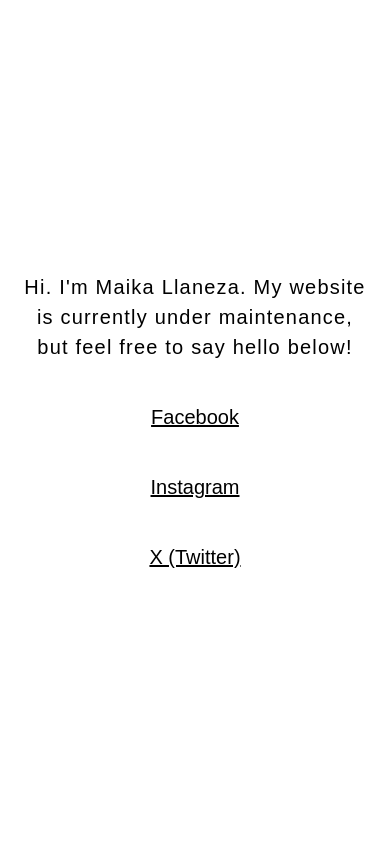
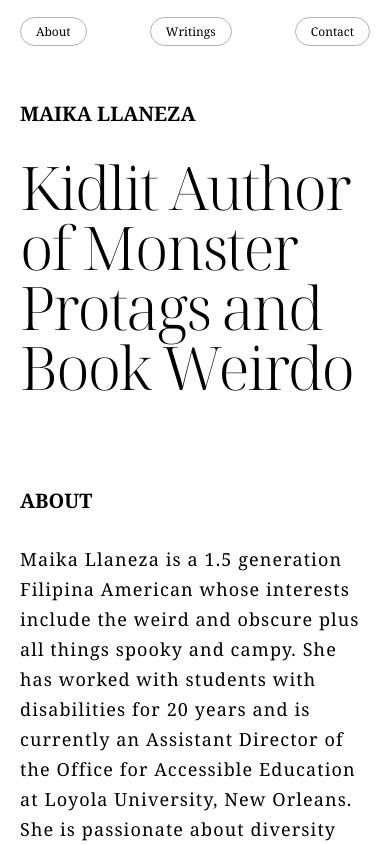
Before and after one commit to JoshuaIsADev/Maika-Llaneza, a React (Create React App) app: page / in a window 390 px wide. Shown: the top 844 px of the page. Built offline with nearby package versions, Linux system fonts and the light colour scheme.

Commit message:
redesigned website per client feedback

```diff
--- a/src/About.js
+++ b/src/About.js
@@ -5,18 +5,16 @@
   return (
     <section id='about' className='container'>
       <div className='container-70'>
+        <h3 className='summary-title'>Maika Llaneza</h3>
         <h1 className='headline'>
           Kidlit Author of Monster Protags and Book Weirdo
         </h1>
-        <Summary
-          title='About'
-          paragraph1='Maika Llaneza is a 1.5 generation Filipina American whose interests include the weird and obscure plus all things spooky and campy. She has worked with students with disabilities for 20 years and is currently an Assistant Director of the Office for Accessible Education at Loyola University, New Orleans. She is passionate about diversity and inclusion and supporting works created by underrepresented communities.'
-          paragraph2='Maika earned her BA in Global Studies, MS in Special Education, and is one Capstone Seminar from an MA in English and an MA in Theology - Institute for Spirituality and Social Justice Program at Xavier University in Cincinnati. These days she is working on her third graphic novel manuscript, a UX Design Certificate, and edits on her MG monster GN.'
-        />
       </div>
-      <div className='container-30 ux-img-container'>
-        <img src={maika} alt='profile' className='about-img' />
-      </div>
+      <Summary
+        title='About'
+        paragraph1='Maika Llaneza is a 1.5 generation Filipina American whose interests include the weird and obscure plus all things spooky and campy. She has worked with students with disabilities for 20 years and is currently an Assistant Director of the Office for Accessible Education at Loyola University, New Orleans. She is passionate about diversity and inclusion and supporting works created by underrepresented communities.'
+        paragraph2='Maika earned her BA in Global Studies, MS in Special Education, and is one Capstone Seminar from an MA in English and an MA in Theology - Institute for Spirituality and Social Justice Program at Xavier University in Cincinnati. These days she is working on her third graphic novel manuscript, a UX Design Certificate, and edits on her MG monster GN.'
+      />
     </section>
   );
 }
--- a/src/App.js
+++ b/src/App.js
@@ -1,25 +1,25 @@
 import './styles.css';
-import Maintenance from './Maintenance';
-// import Header from './Header';
+// import Maintenance from './Maintenance';
+import Header from './Header';
 // import Navigation from './Navigation';
-// import About from './About';
-// import Writer from './Writer';
-// import Ux from './Ux';
-// import Footer from './Footer';
+import About from './About';
+import Writer from './Writer';
+import Ux from './Ux';
+import Footer from './Footer';
 
 function App() {
   return (
-    // <div>
-    //   <Header />
-    //   <Navigation />
-    //   <main>
-    //     <About />
-    //     <Writer />
-    //     <Ux />
-    //   </main>
-    //   <Footer />
-    // </div>
-    <Maintenance />
+    <div>
+      <Header />
+      {/* <Navigation /> */}
+      <main>
+        <About />
+        <Writer />
+        {/* <Ux /> */}
+      </main>
+      <Footer />
+    </div>
+    // <Maintenance />
   );
 }
 
--- a/src/Header.js
+++ b/src/Header.js
@@ -1,8 +1,22 @@
 function Header() {
   return (
-    <header className='container'>
-      <h2>Maika</h2>
-      <h2>Llaneza</h2>
+    <header className='header-nav-container'>
+      <nav id='header-nav'>
+        <ul>
+          <li>
+            <a href='#'>About</a>
+          </li>
+          <li>
+            <a href='#writer'>Writings</a>
+          </li>
+          {/* <li>
+            <a href='#ux'>UX</a>
+          </li> */}
+          <li>
+            <a href='#contact'>Contact</a>
+          </li>
+        </ul>
+      </nav>
     </header>
   );
 }
--- a/src/Summary.js
+++ b/src/Summary.js
@@ -1,6 +1,6 @@
 function Summary({ title, paragraph1, paragraph2 }) {
   return (
-    <div className='summary-container'>
+    <div>
       <h3 className='summary-title'>{title}</h3>
       <p>{paragraph1}</p>
       <br></br>
--- a/src/Writer.js
+++ b/src/Writer.js
@@ -4,13 +4,10 @@
 function Writer() {
   return (
     <section id='writer' className='container'>
-      <div className='writings-container'>
-        <div className='container-70'>
       <Summary
         title='Writer'
         paragraph1='Her work can be found in Sojourners Magazine (January 2020 Cover Feature granted 2nd Place for the 2021 Higher Goals Awards by Evangelical Press Association), Inheritance Magazine, HelloGiggles, Stories with Sapphire Podcast, Stories for Change Podcast, Spooked Podcast, Healing the Unknown, and State of Formation. She was also a 2018-2019 State of Formation Writing Fellow and presented at the 17th Biennial Filipino American National Historical Society Conference. She is a book weirdo and monster fanatic.'
       />
-        </div>
       <div>
         <Writings
           title='Uneasy Rider'
@@ -73,7 +70,6 @@
           url='https://www.inheritancemag.com/stories/nurturing-the-monsters'
         />
       </div>
-      </div>
     </section>
   );
 }
--- a/src/styles.css
+++ b/src/styles.css
@@ -9,8 +9,6 @@
   font-family: 'Noto Serif', serif;
   background-color: rgb(255, 255, 255);
   overflow-x: hidden;
-  width: 100lvw;
-  height: 100lvh;
   align-items: center;
   justify-content: center;
 }
@@ -20,35 +18,24 @@
   scroll-behavior: smooth;
 }
 
-header {
-  margin: auto;
-  width: 100lvw;
-  background-color: rgb(255, 255, 255);
-  display: flex;
-  justify-content: space-between;
-  z-index: 100;
-}
-
 h1,
 h2,
-h3,
-h4,
-.writings-title {
+h4 {
   font-family: 'Noto Serif Display', serif;
 }
 
 h1 {
-  font-size: clamp(5rem, 7lvw, 14.1rem);
-  font-weight: 200;
-  line-height: clamp(5rem, 7lvw, 14.1rem);
-  text-transform: uppercase;
+  font-size: 10rem;
+  font-weight: 300;
+  line-height: 10rem;
+  letter-spacing: -0.8rem;
   color: rgba(0, 0, 0, 1);
 }
 
 .writings-title {
-  font-size: clamp(4rem, 5lvw, 10.1rem);
-  font-weight: 200;
-  line-height: clamp(4rem, 5lvw, 10.1rem);
+  font-size: 3rem;
+  font-weight: 300;
+  line-height: 3rem;
   text-transform: uppercase;
   color: rgba(0, 0, 0, 1);
 }
@@ -64,9 +51,8 @@
 }
 
 h3 {
-  font-size: 2.4rem;
-  font-weight: 300;
-  letter-spacing: 0.3rem;
+  font-size: 2rem;
+  font-weight: 700;
   text-transform: uppercase;
 }
 
@@ -86,7 +72,7 @@
   line-height: 3rem;
   letter-spacing: 0.11rem;
   text-align: left;
-  color: rgba(0, 0, 0, 0.6);
+  color: rgba(0, 0, 0, 1);
 }
 
 a {
@@ -102,10 +88,6 @@
   margin-left: 2rem;
 }
 
-.headline {
-  padding-bottom: 10rem;
-}
-
 .summary-title {
   margin-bottom: 3rem;
 }
@@ -114,10 +96,10 @@
 
 .container {
   display: flex;
-  flex-direction: row;
+  flex-wrap: wrap;
   width: 100%;
-  max-width: 1800px;
-  padding: 0 4rem 0 12rem;
+  max-width: 1000px;
+  padding: 0 4rem;
   margin: auto;
 }
 
@@ -130,23 +112,31 @@
   max-width: 30%;
 }
 
-.summary-container {
-  padding-left: 15rem;
+.header-nav-container {
+  display: flex;
+  width: 100lvw;
+  height: 10rem;
+  justify-content: center;
+  align-items: center;
 }
 
 /* HEADER */
 
 #header-nav {
+  display: flex;
+  flex-direction: row;
   width: 100%;
-  margin-top: 35lvh;
-  margin-left: 2rem;
+  max-width: 1000px;
+  padding: 0 4rem;
+  margin: auto;
   position: fixed;
+  justify-content: right;
 }
 
 #header-nav ul {
   list-style: none;
   display: flex;
-  flex-direction: column;
+  flex-direction: row;
   justify-content: space-between;
   gap: 2.4rem;
 }
@@ -185,11 +175,11 @@
 
 /* WRITER */
 
-.writings-container {
+/* .writings-container {
   display: flex;
   flex-direction: column;
   gap: 6rem;
-}
+} */
 
 .writings {
   display: flex;
@@ -273,7 +263,7 @@
 .footer-link-container {
   display: flex;
   flex-direction: row;
-  justify-content: left;
+  justify-content: right;
   align-items: flex-end;
   gap: 1rem;
   padding-left: 4.5rem;
@@ -283,15 +273,14 @@
 .footer-link {
   color: rgba(255, 255, 255, 1);
   background-color: rgba(0, 0, 0, 1);
-  font-size: 2rem;
-  font-weight: 300;
-  min-height: 5rem;
-  min-width: 5rem;
-  border-radius: 5rem;
-  padding: 1rem;
-  margin-top: 3rem;
+  font-size: 1.2rem;
+  font-weight: 400;
   text-align: center;
   transition: 0.1s all ease-in-out;
+  border-radius: 4rem;
+  padding: 0.5rem 1.5rem 0.75rem;
+  margin-top: 3rem;
+  white-space: nowrap;
 }
 
 .footer-link:hover {
@@ -309,11 +298,10 @@
 #about,
 #writer {
   display: flex;
-  justify-content: space-between;
-  align-items: flex-end;
-  gap: 16rem;
+  gap: 10rem;
 }
 
+#about,
 #writer,
 #ux,
 #contact {
@@ -354,204 +342,110 @@
   padding-top: 4rem;
 }
 
-@media screen and (max-width: 1400px) {
-  .headline {
-    padding-bottom: 5rem;
-  }
-
-  #about,
-  #writer,
-  .ux-work-container {
-    gap: 8rem;
-  }
-
-  .footer-link-container {
-    padding-left: 2rem;
-  }
-}
-
-@media screen and (max-width: 1024px) {
-  p {
-    font-size: 1.4rem;
-    line-height: 2rem;
-  }
-
-  .summary-container {
-    padding-left: 5rem;
-  }
-
-  .writings {
-    padding: 2rem 0;
-    gap: 2rem;
-  }
-
-  hr {
-    padding-bottom: 2rem;
-  }
-}
-
-@media screen and (max-width: 900px) {
-  .footer-link-container {
-    padding-left: 1rem;
-  }
-
-  #about,
-  #writer,
-  .ux-work-container {
-    gap: 2rem;
-  }
-
-  .summary-container {
-    padding-left: 0rem;
-  }
-
-  h3 {
-    font-size: 1.6rem;
-    letter-spacing: 0.2rem;
-  }
-
-  h4 {
-    font-size: 1.2rem;
-    letter-spacing: 0.3rem;
-  }
-
-  p {
-    font-size: 1.2rem;
-    line-height: 1.6rem;
-    letter-spacing: 0.12rem;
-  }
-
-  .ux-experience-title {
-    font-size: 1rem;
-    line-height: 2rem;
-  }
-
-  #header-nav a {
-    font-size: 1rem;
-    font-weight: 300;
-  }
-
-  .footer-link {
-    color: rgba(255, 255, 255, 1);
-    background-color: rgba(0, 0, 0, 1);
-    font-size: 1.4rem;
-    font-weight: 300;
-    min-height: 4rem;
-    min-width: 4rem;
-    border-radius: 4rem;
-    padding: 1rem;
-    text-align: center;
-    transition: 0.1s all ease-in-out;
-  }
-}
-
-@media screen and (max-width: 700px) {
-  h2 {
-    padding-left: 0rem;
-  }
-
-  .container {
-    flex-direction: column;
-    padding: 0rem 2rem 0 2rem;
-    align-items: flex-start;
+@media screen and (max-width: 850px) {
+  h1 {
+    font-size: 9rem;
+    line-height: 9rem;
   }
 
   .container-70 {
     width: 100%;
     max-width: 100%;
   }
+
   .container-30 {
     width: 100%;
     max-width: 100%;
   }
 
-  .summary-container {
-    margin-top: 5rem;
+  .footer-link-container {
+    justify-content: left;
+    padding-left: 0rem;
+    padding-bottom: 5rem;
   }
 
-  .about-img {
-    max-width: 350px;
-    height: auto;
-    object-fit: cover;
+  #about,
+  #writer,
+  #ux,
+  #contact {
+    padding-top: 6rem;
   }
+}
 
-  header {
-    position: fixed;
-    top: 0;
-    padding-bottom: 10rem;
-    background-color: rgba(255, 255, 255, 0.9);
+@media screen and (max-width: 500px) {
+  .container {
+    padding: 0 2rem;
+    margin: auto;
   }
-
-  main {
-    padding-top: 12rem;
+  .header-nav-container {
+    display: flex;
+    height: 4rem;
+    align-items: flex-end;
   }
 
   #header-nav {
-    width: 100%;
-    max-width: 100%;
-    margin-top: 9rem;
-    padding: 2rem 0 1rem 0;
-    margin-left: 2rem;
-    padding-right: 4rem;
-    position: fixed;
-    background-color: rgba(255, 255, 255, 0.9);
+    padding: 0 2rem;
+    justify-content: center;
   }
 
   #header-nav ul {
-    flex-direction: row;
     justify-content: space-between;
-    gap: 0rem;
+    width: 100%;
+  }
+
+  #about {
+    margin: 0;
+  }
+
+  #about,
+  #writer {
+    gap: 5rem;
+  }
+
+  h1 {
+    font-size: 6rem;
+    line-height: 6rem;
+    letter-spacing: -0.2rem;
   }
 
   .writings {
     display: flex;
     flex-direction: column;
+    justify-content: space-between;
     align-items: flex-start;
     border-top: 1px solid rgba(0, 0, 0, 0.15);
-    padding: 2rem 0;
+    padding: 2rem 0 1rem 0;
     gap: 0rem;
   }
 
-  .writings-secondary {
-    width: 10rem;
-    padding: 0;
+  .writings-publisher {
+    padding-top: 1rem;
   }
 
-  .writings-publisher,
   .writings-info {
-    font-size: 1.2rem;
+    font-size: 1.4rem;
     font-weight: 300;
     color: rgba(0, 0, 0, 0.6);
     text-align: left;
   }
 
+  .writings-publisher {
+    line-height: 1rem;
+  }
+
   .footer-link-container {
+    justify-content: left;
     padding-left: 0rem;
-    align-items: flex-end;
+    padding-bottom: 5rem;
+  }
+
+  #writer,
+  #ux,
+  #contact {
+    padding-top: 10rem;
+  }
+
+  .headline {
+    padding-bottom: 4rem;
   }
 }
-
-@media screen and (max-width: 500px) {
-  h2 {
-    font-size: 2.4rem;
-    font-weight: 200;
-  }
-
-  .ux-work-container {
-    display: flex;
-    flex-direction: column;
-    gap: 4rem;
-  }
-
-  #writer {
-    justify-content: space-between;
-    align-items: flex-start;
-    gap: 0rem;
-  }
-
-  .writings-title {
-    font-size: clamp(3rem, 5lvw, 10.1rem);
-    font-weight: 300;
-    line-height: clamp(3rem, 5lvw, 10.1rem);
-  }
-}
```
Also changed, not shown: src/Footer.js (+3 -4 lines). Lines whose indentation alone changed are shown as unchanged.
